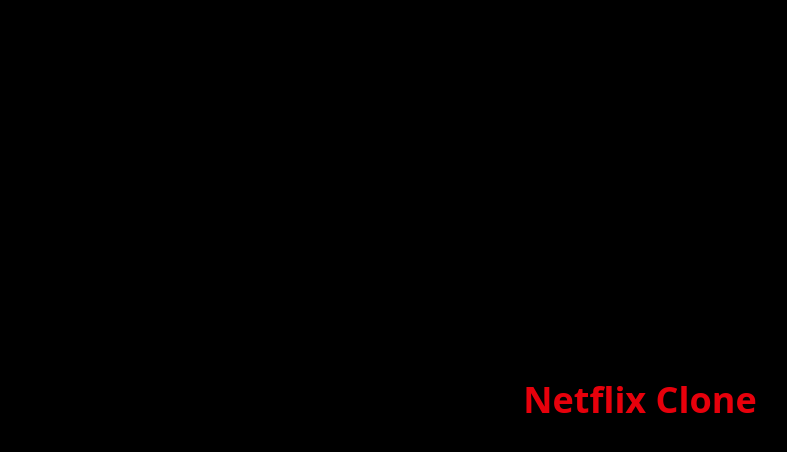
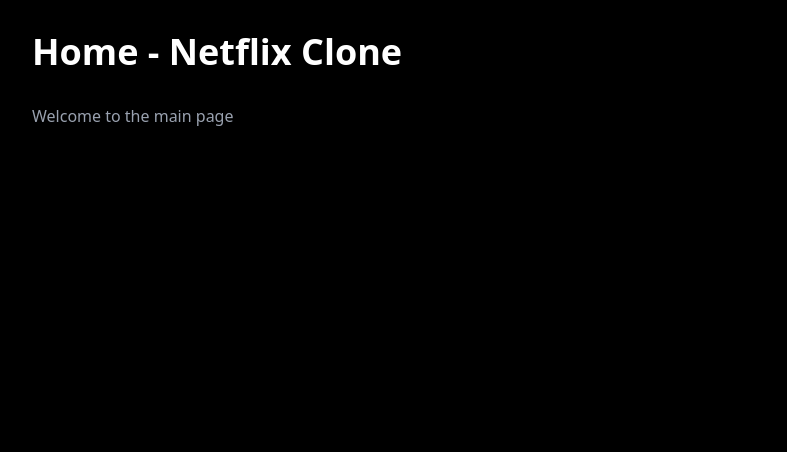
Before and after one commit to oleonardodeandrade/netflix-clone, a React app: page / in a window 1280 px wide. Shown: the top 452 px of the page, without its empty margins (0-787 px from the left). Built offline with nearby package versions, Linux system fonts and the light colour scheme; the HTML template or start-up script is replaced by a standard one.

Commit message:
feat: configure application routes
Set up React Router routes for Home (/) and Login (/login) pages using declarative routing.

```diff
--- a/src/App.tsx
+++ b/src/App.tsx
@@ -1,10 +1,13 @@
+import { Routes, Route } from 'react-router'
+import Home from './pages/Home'
+import Login from './pages/Login'
+
 function App() {
   return (
-    <div className="min-h-screen bg-black flex items-center justify-center">
-      <h1 className="text-4xl font-bold text-red-600">
-        Netflix Clone
-      </h1>
-    </div>
+    <Routes>
+      <Route path="/" element={<Home />} />
+      <Route path="/login" element={<Login />} />
+    </Routes>
   )
 }
 
```
